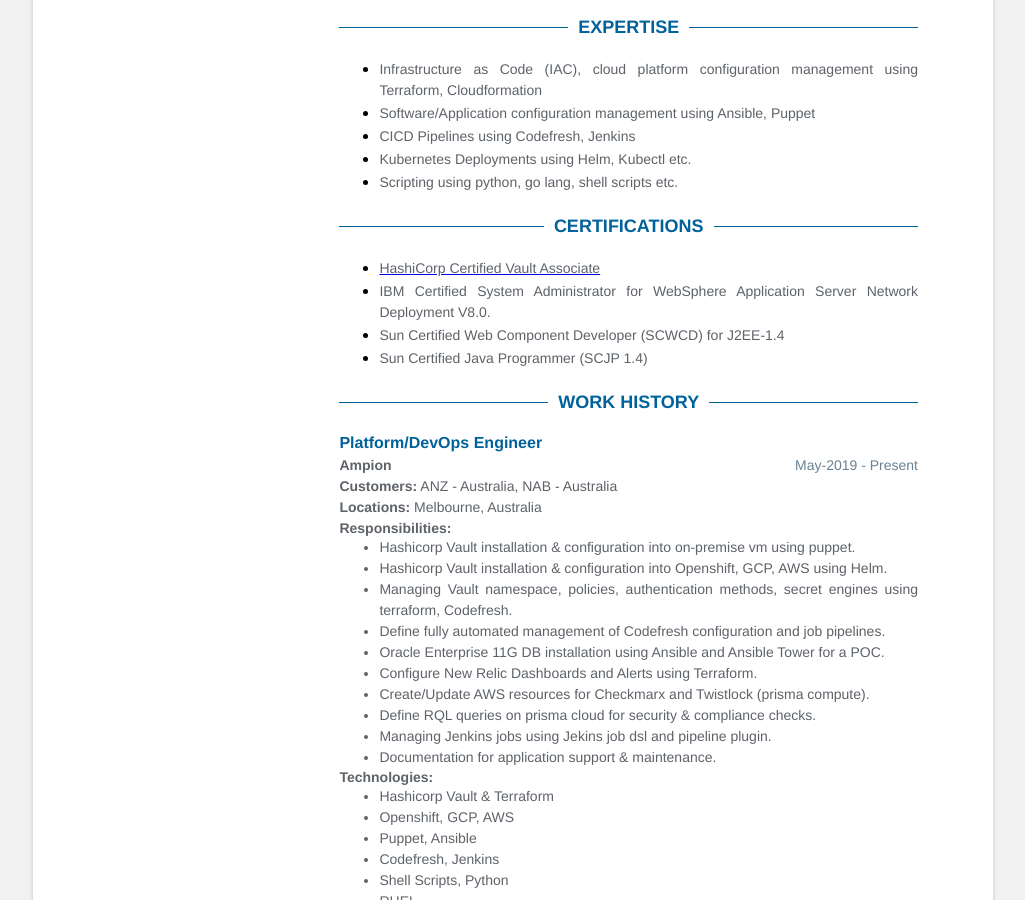
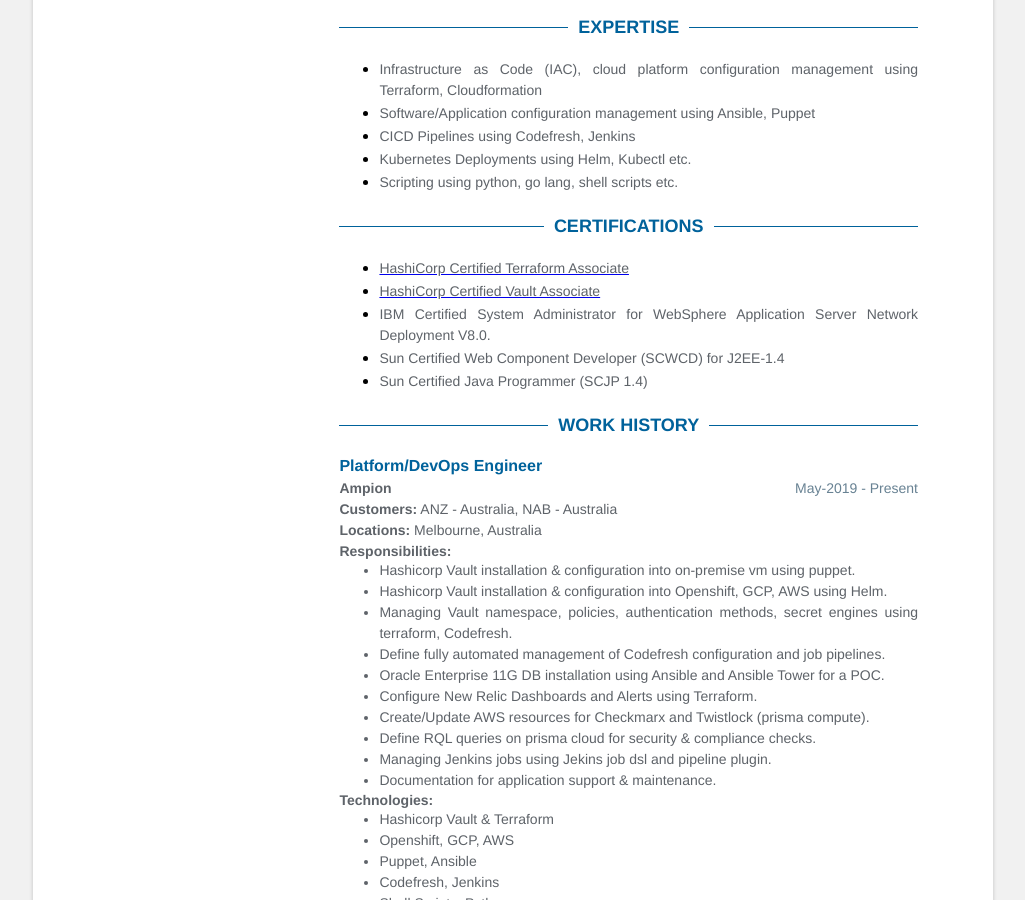
Before and after one commit to shvikash/shvikash.github.io, a Jekyll site: the page built from index.html, in a window 1280 px wide and 900 px high, scrolled down 1012 px. Shown: the whole window, without its empty margins (127-1152 px from the left). Built offline with Jekyll 4.4.1, drawn with Linux system fonts in a browser that asks for light colours.

Commit message:
Add hashicorp terraform associate cert in profile.

```diff
--- a/_data/data.yml
+++ b/_data/data.yml
@@ -62,8 +62,10 @@
 
 # Certifications
 certifications:
+  - certificate: HashiCorp Certified Terraform Associate
+    credential: https://www.credly.com/badges/baa8d7b1-e78c-4f99-a588-50e5e766db6f/public_url
   - certificate: HashiCorp Certified Vault Associate
-    credential: https://www.credly.com/badges/5ebedc97-e856-4a6a-9f95-e264b559ba58
+    credential: https://www.credly.com/badges/5ebedc97-e856-4a6a-9f95-e264b559ba58/public_url
   - certificate: IBM Certified System Administrator for WebSphere Application Server Network Deployment V8.0.
   - certificate: Sun Certified Web Component Developer (SCWCD) for J2EE-1.4
   - certificate: Sun Certified Java Programmer (SCJP 1.4)
```
